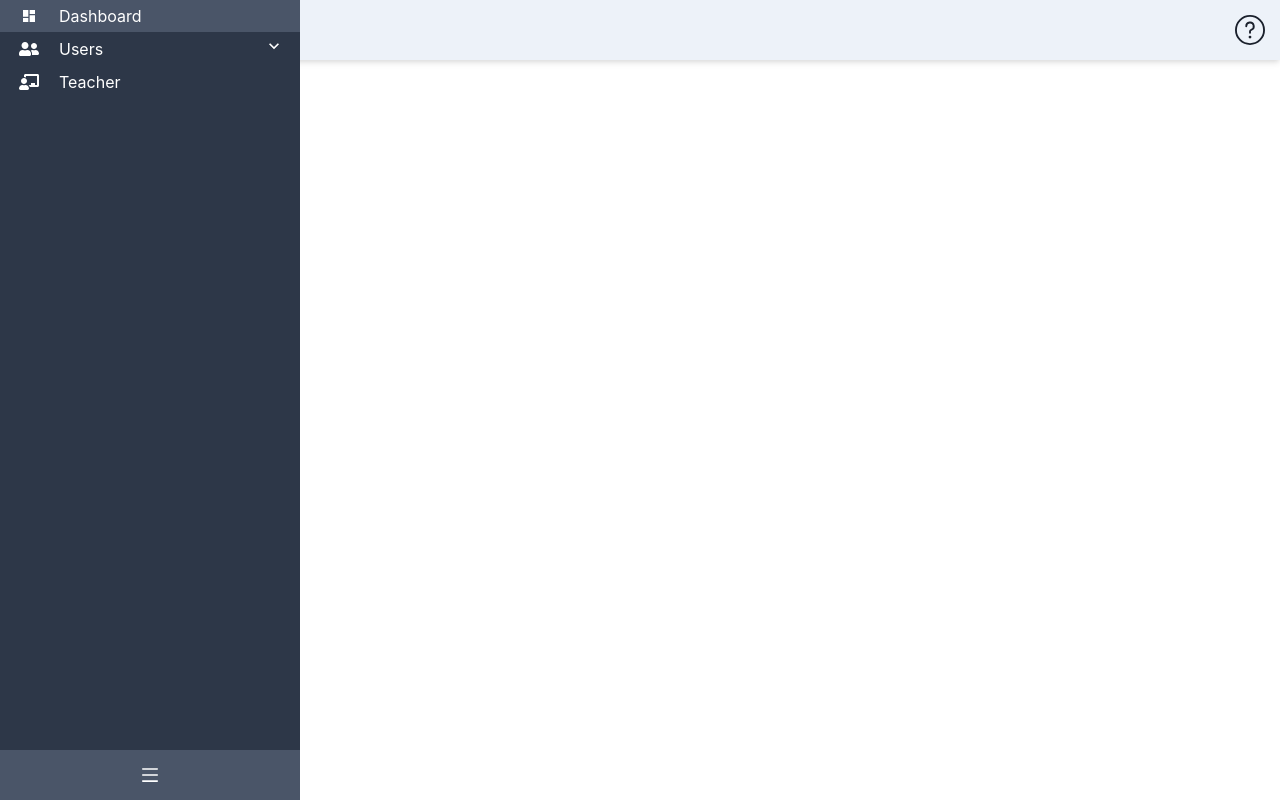
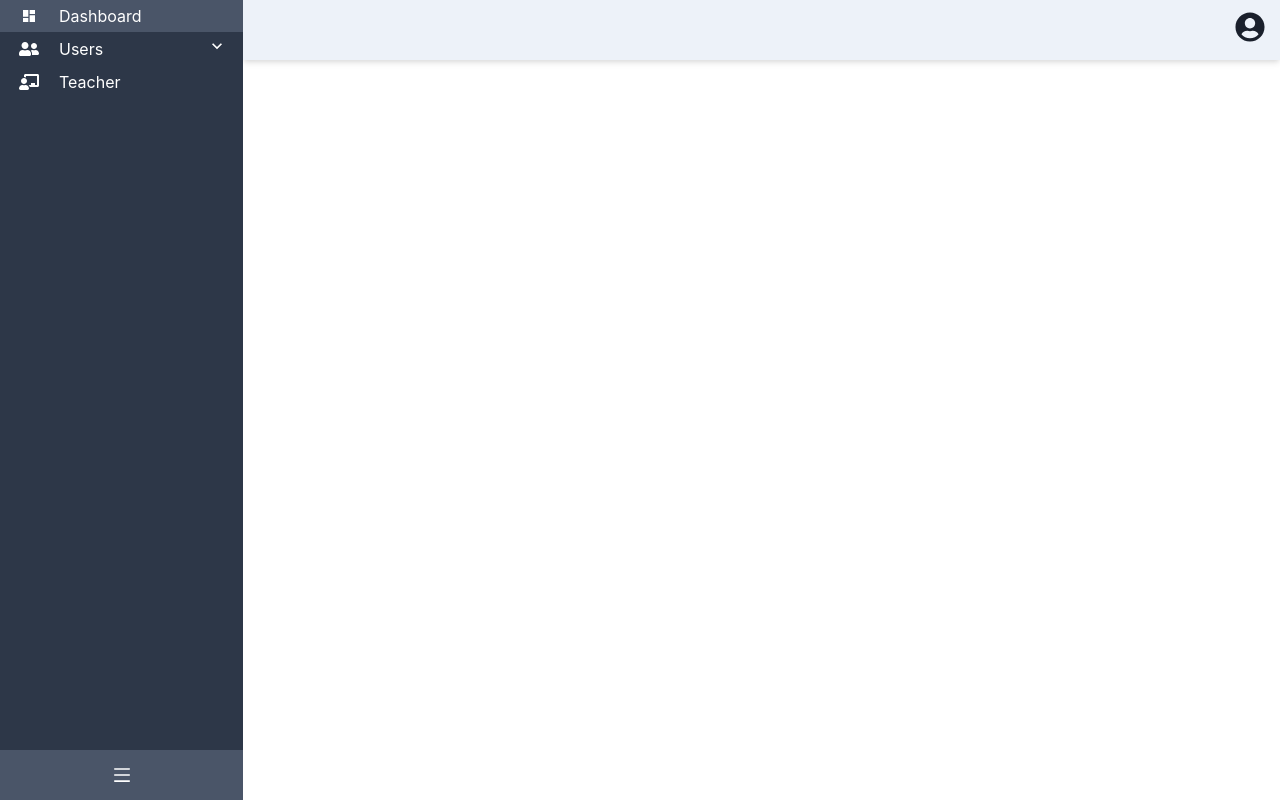
Before and after one commit to mahbubsk/dashboard-layout, a React (Create React App) app: page / in a window 1280 px wide. Built offline with nearby package versions, Linux system fonts and the light colour scheme.

Commit message:
added: drawer for sign in users

```diff
--- a/src/Components/Header/Header.jsx
+++ b/src/Components/Header/Header.jsx
@@ -1,28 +1,48 @@
 import React from 'react'
 import {
-    Box, Flex, Center, Icon, chakra
+    useDisclosure, Flex, Icon, Spacer, chakra
 } from '@chakra-ui/react'
 import {AiOutlineMenu} from 'react-icons/ai';
+import {FaUserCircle} from 'react-icons/fa';
+import SignIn from '../SignIn/SignIn';
 
 function Header({collapse, setCollapse, setUsers}) {
+    const { isOpen, onOpen, onClose } = useDisclosure();
+    const [placement, setPlacement] = React.useState("right");
     return (
         <Flex
             alignItems="center"
-            justifyContent="space-between"
+            // justifyContent="space-between"
             boxShadow="md"
             h="60px" w="100%"
             bg="#edf2f9"
         >
-            <Icon
-                as={AiOutlineMenu}
-                w={{base:'60px', sm:'60px', md:'0px', lg:'0px'}}
+            <chakra.span
                 cursor="pointer"
-                onClick={()=>{
-                    setUsers(false)
-                    setCollapse(!collapse);
-                }}
+                    onClick={()=>{
+                        setUsers(false)
+                        setCollapse(!collapse);
+                    }}
+                >
+                <Icon
+                    as={AiOutlineMenu}
+                    w={{base:'60px', sm:'60px', md:'0px', lg:'0px'}}
+
+                />
+            </chakra.span>
+
+            <Spacer />
+            <chakra.span cursor="pointer" onClick={onOpen}>
+                <Icon as={FaUserCircle} h="30px" w="60px"/>
+            </chakra.span>
+            <SignIn
+                isOpen={isOpen}
+                onOpen={onOpen}
+                onClose={onClose}
+                placement={placement}
+                setPlacement={setPlacement}
             />
-            <Icon as="" w="60px" h="30px"/>
+
         </Flex>
     )
 }
--- a/src/Components/Sidenav/Sidebar.jsx
+++ b/src/Components/Sidenav/Sidebar.jsx
@@ -27,12 +27,12 @@ function Sidebar({collapse, setCollapse, users, setUsers}) {
             flexDirection="column"
             justifyContent="space-between"
             color="white"
-            overflow="hidden"
-            position="fixed"
+
+            position={{base: "fixed", sm: "fixed", md: "relative", lg: "relative"}}
             top="0"
             left="0"
         >
-            <Box>
+            <Box overflow="hidden">
                 <MenuItem
                     name="Dashboard"
                     icon={MdDashboard}
--- /dev/null
+++ b/src/Components/SignIn/SignIn.jsx
@@ -0,0 +1,27 @@
+import React from 'react'
+import {
+    Drawer, DrawerOverlay, DrawerContent, DrawerHeader, DrawerBody
+} from '@chakra-ui/react';
+
+function SignIn({placement,onClose, isOpen}) {
+
+    return (
+        <div>
+        <Drawer placement={placement} onClose={onClose} isOpen={isOpen}>
+            <DrawerOverlay />
+            <DrawerContent>
+                <DrawerHeader borderBottomWidth="1px">
+                    Basic Drawer
+                </DrawerHeader>
+                <DrawerBody>
+                    <p>Some contents...</p>
+                    <p>Some contents...</p>
+                    <p>Some contents...</p>
+                </DrawerBody>
+            </DrawerContent>
+        </Drawer>
+        </div>
+    )
+}
+
+export default SignIn
```
